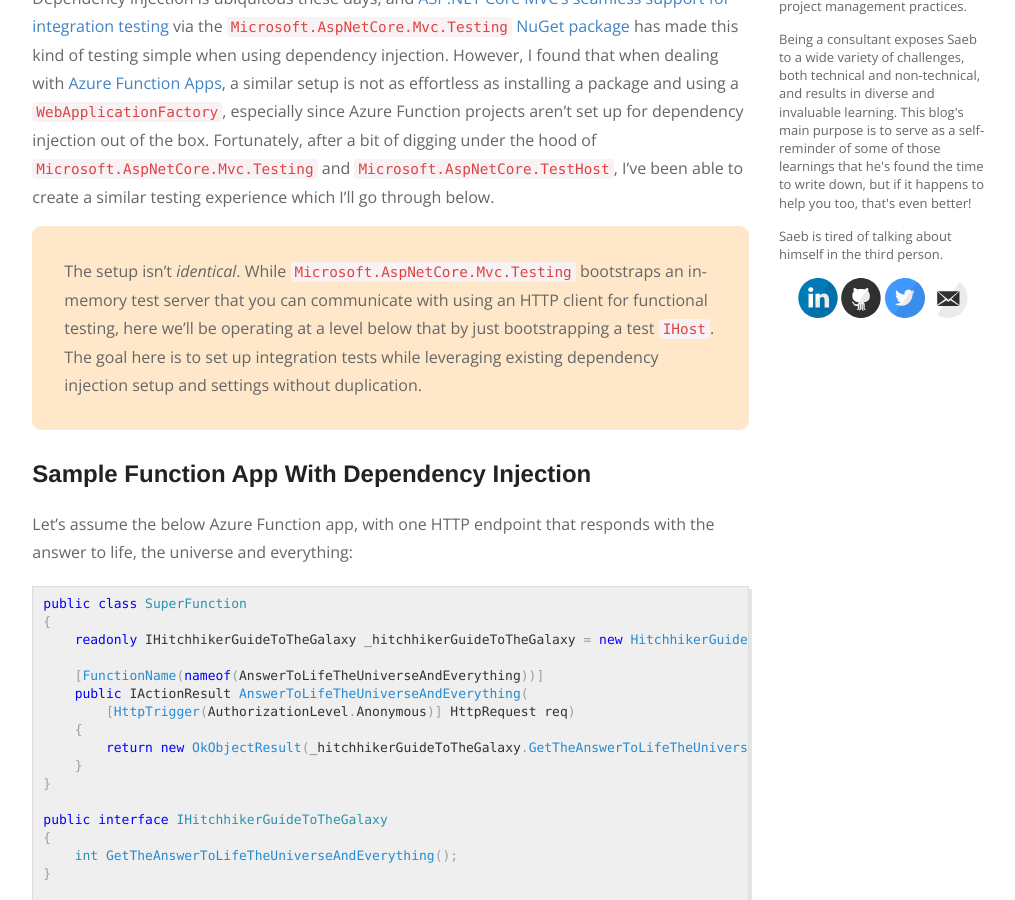
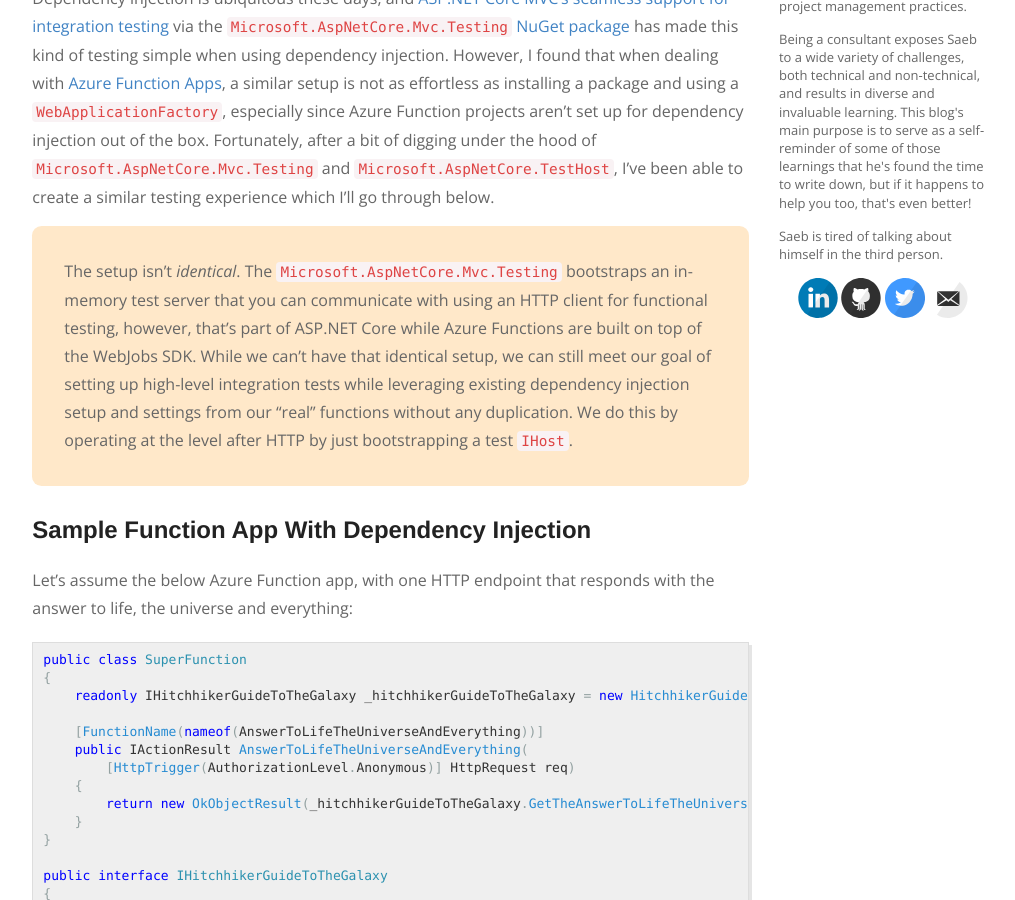
Before and after one commit to SaebAmini/saebamini.github.io, a Jekyll site: the page built from _posts/2019-11-03-integration-testing-in-azure-functions-with-dependency-injection.md, in a window 1280 px wide and 900 px high, scrolled down 394 px. Shown: the whole window, without its empty margins (196-1211 px from the left). Built offline with Jekyll 4.4.1, drawn with Linux system fonts in a browser that asks for light colours; comment, search, counter and statistics services are not loaded.

Commit message:
Expand ASP.NET Core vs Functions difference

```diff
--- a/_posts/2019-11-03-integration-testing-in-azure-functions-with-dependency-injection.md
+++ b/_posts/2019-11-03-integration-testing-in-azure-functions-with-dependency-injection.md
@@ -8,7 +8,7 @@
 Dependency injection is ubiquitous these days, and [ASP.NET Core MVC's seamless support for integration testing](https://docs.microsoft.com/en-us/aspnet/core/test/integration-tests) via the [`Microsoft.AspNetCore.Mvc.Testing` NuGet package](https://www.nuget.org/packages/Microsoft.AspNetCore.Mvc.Testing) has made this kind of testing simple when using dependency injection. However, I found that when dealing with [Azure Function Apps](https://docs.microsoft.com/en-us/azure/azure-functions/functions-overview), a similar setup is not as effortless as installing a package and using a `WebApplicationFactory`, especially since Azure Function projects aren't set up for dependency injection out of the box. Fortunately, after a bit of digging under the hood of `Microsoft.AspNetCore.Mvc.Testing` and `Microsoft.AspNetCore.TestHost`, I've been able to create a similar testing experience which I'll go through below<!--more-->.
 
 <div class="tip" markdown="1">
-The setup isn't _identical_. While `Microsoft.AspNetCore.Mvc.Testing` bootstraps an in-memory test server that you can communicate with using an HTTP client for functional testing, here we'll be operating at a level below that by just bootstrapping a test `IHost`. The goal here is to set up integration tests while leveraging existing dependency injection setup and settings without duplication.
+The setup isn't _identical_. The `Microsoft.AspNetCore.Mvc.Testing` bootstraps an in-memory test server that you can communicate with using an HTTP client for functional testing, however, that's part of ASP.NET Core while Azure Functions are built on top of the WebJobs SDK. While we can't have that identical setup, we can still meet our goal of setting up high-level integration tests while leveraging existing dependency injection setup and settings from our "real" functions without any duplication. We do this by operating at the level after HTTP by just bootstrapping a test `IHost`.
 </div>
 
 ## Sample Function App With Dependency Injection
```
